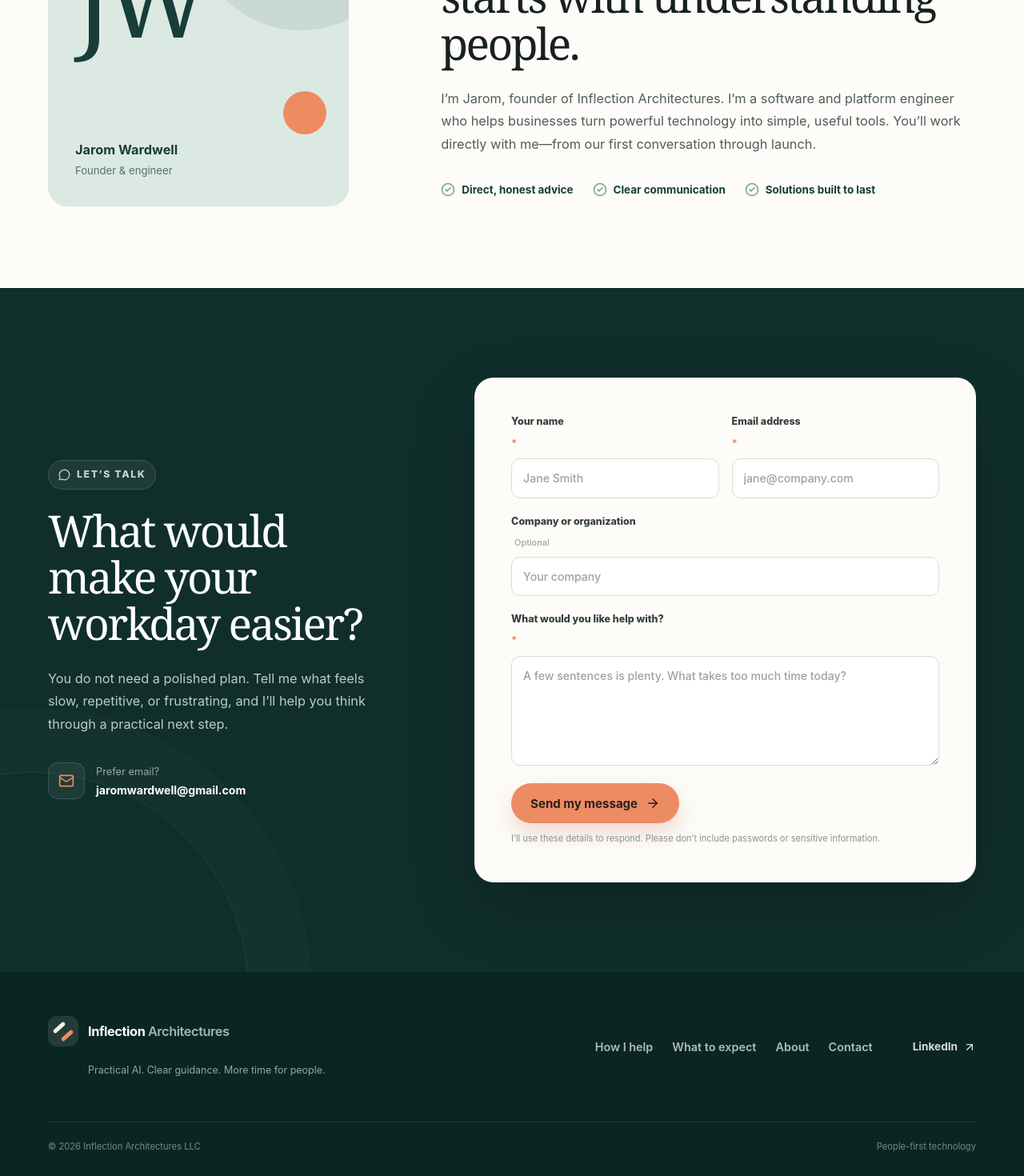
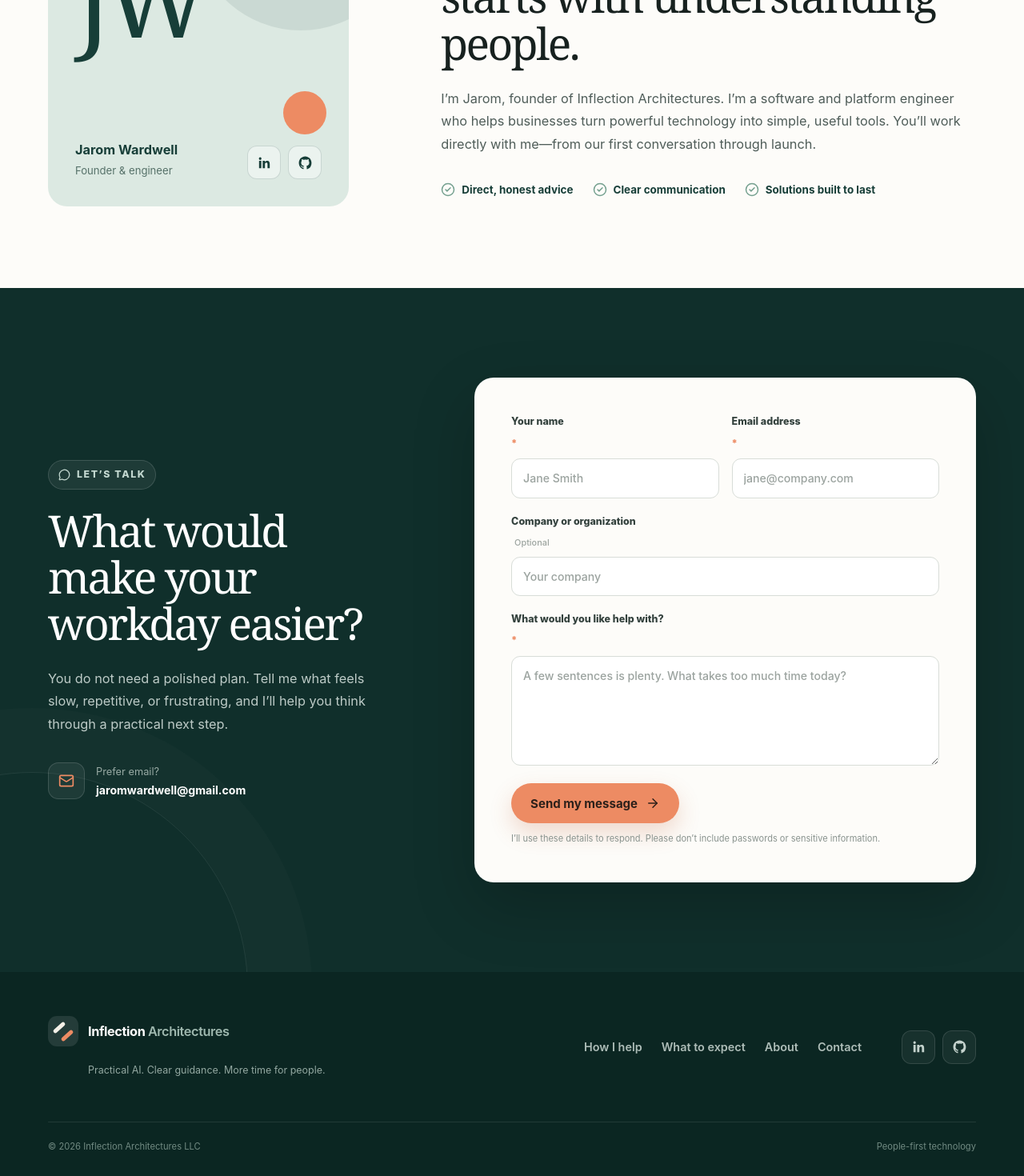
Before and after one commit to Jarom-W/iA, a React (Vite) app in the folder frontend/: page / in a window 1280 px wide. Shown: the part 3550-5020 px from the top of the page at 80% size. Built offline with nearby package versions, Linux system fonts and the light colour scheme.

Commit message:
Adding socials

```diff
--- a/frontend/src/components/Contact.tsx
+++ b/frontend/src/components/Contact.tsx
@@ -1,6 +1,12 @@
 import { useState } from "react";
 import type { FormEvent } from "react";
-import { ArrowRight, CheckCircle2, Mail, MessageCircle } from "lucide-react";
+import {
+  ArrowRight,
+  CheckCircle2,
+  Mail,
+  MessageCircle,
+} from "lucide-react";
+import { GitHubIcon, LinkedInIcon } from "./SocialIcons";
 
 type FormStatus = "idle" | "sending" | "sent" | "error";
 
@@ -34,11 +40,33 @@ export default function Contact() {
     <>
       <section id="about" className="about-section">
         <div className="container about-layout">
-          <div className="founder-card" aria-hidden="true">
+          <div className="founder-card">
             <div className="founder-initials">JW</div>
-            <div>
-              <strong>Jarom Wardwell</strong>
-              <span>Founder &amp; engineer</span>
+            <div className="founder-details">
+              <div>
+                <strong>Jarom Wardwell</strong>
+                <span>Founder &amp; engineer</span>
+              </div>
+              <div className="founder-socials" aria-label="Jarom Wardwell on social media">
+                <a
+                  href="https://www.linkedin.com/in/jarom-wardwell-9b8121214"
+                  target="_blank"
+                  rel="noreferrer"
+                  aria-label="Connect with Jarom Wardwell on LinkedIn"
+                  title="LinkedIn"
+                >
+                  <LinkedInIcon size={19} />
+                </a>
+                <a
+                  href="https://github.com/Jarom-W"
+                  target="_blank"
+                  rel="noreferrer"
+                  aria-label="View Jarom Wardwell on GitHub"
+                  title="GitHub"
+                >
+                  <GitHubIcon size={19} />
+                </a>
+              </div>
             </div>
           </div>
           <div className="about-copy">
--- a/frontend/src/components/Footer.tsx
+++ b/frontend/src/components/Footer.tsx
@@ -1,4 +1,4 @@
-import { ArrowUpRight } from "lucide-react";
+import { GitHubIcon, LinkedInIcon } from "./SocialIcons";
 
 export default function Footer() {
   return (
@@ -17,14 +17,26 @@ export default function Footer() {
           <a href="#about">About</a>
           <a href="#contact">Contact</a>
         </nav>
+        <div className="footer-socials" aria-label="Connect with Jarom Wardwell">
           <a
             href="https://www.linkedin.com/in/jarom-wardwell-9b8121214"
             target="_blank"
             rel="noreferrer"
-          className="linkedin-link"
+            aria-label="Connect with Jarom Wardwell on LinkedIn"
+            title="LinkedIn"
           >
-          LinkedIn <ArrowUpRight size={16} />
+            <LinkedInIcon size={19} />
           </a>
+          <a
+            href="https://github.com/Jarom-W"
+            target="_blank"
+            rel="noreferrer"
+            aria-label="View Jarom Wardwell on GitHub"
+            title="GitHub"
+          >
+            <GitHubIcon size={19} />
+          </a>
+        </div>
       </div>
       <div className="container footer-bottom">
         <span>© {new Date().getFullYear()} Inflection Architectures LLC</span>
--- /dev/null
+++ b/frontend/src/components/SocialIcons.tsx
@@ -0,0 +1,31 @@
+type SocialIconProps = {
+  size?: number;
+};
+
+export function LinkedInIcon({ size = 20 }: SocialIconProps) {
+  return (
+    <svg
+      aria-hidden="true"
+      viewBox="0 0 24 24"
+      width={size}
+      height={size}
+      fill="currentColor"
+    >
+      <path d="M20.45 20.45h-3.56v-5.57c0-1.33-.03-3.04-1.86-3.04-1.85 0-2.14 1.45-2.14 2.94v5.67H9.34V8.99h3.41v1.57h.05c.47-.9 1.63-1.85 3.36-1.85 3.6 0 4.27 2.37 4.27 5.46v6.28h.02ZM5.33 7.43a2.06 2.06 0 1 1 0-4.12 2.06 2.06 0 0 1 0 4.12Zm1.78 13.02H3.55V8.99h3.56v11.46Z" />
+    </svg>
+  );
+}
+
+export function GitHubIcon({ size = 20 }: SocialIconProps) {
+  return (
+    <svg
+      aria-hidden="true"
+      viewBox="0 0 24 24"
+      width={size}
+      height={size}
+      fill="currentColor"
+    >
+      <path fillRule="evenodd" d="M12 2C6.48 2 2 6.58 2 12.23c0 4.52 2.87 8.35 6.84 9.71.5.1.68-.22.68-.49l-.01-1.91c-2.78.62-3.37-1.21-3.37-1.21-.45-1.18-1.11-1.5-1.11-1.5-.91-.63.07-.62.07-.62 1 .08 1.53 1.06 1.53 1.06.9 1.57 2.35 1.12 2.92.86.09-.67.35-1.12.64-1.38-2.22-.26-4.56-1.14-4.56-5.06 0-1.12.39-2.03 1.03-2.75-.1-.26-.45-1.3.1-2.71 0 0 .84-.28 2.75 1.05A9.35 9.35 0 0 1 12 6.94c.85 0 1.7.12 2.5.35 1.9-1.33 2.74-1.05 2.74-1.05.55 1.41.2 2.45.1 2.71.64.72 1.03 1.63 1.03 2.75 0 3.93-2.34 4.79-4.57 5.04.36.32.68.94.68 1.9l-.01 2.82c0 .27.18.59.69.49A10.22 10.22 0 0 0 22 12.23C22 6.58 17.52 2 12 2Z" clipRule="evenodd" />
+    </svg>
+  );
+}
--- a/frontend/src/index.css
+++ b/frontend/src/index.css
@@ -928,22 +928,57 @@ textarea:focus-visible {
   letter-spacing: -0.08em;
 }
 
-.founder-card > div:last-child {
+.founder-details {
   position: relative;
   z-index: 2;
   display: flex;
+  align-items: flex-end;
+  justify-content: space-between;
+  gap: 20px;
+}
+
+.founder-details > div:first-child {
+  display: flex;
   flex-direction: column;
 }
 
-.founder-card strong {
+.founder-details strong {
   color: var(--forest);
   font-size: 1.02rem;
 }
 
-.founder-card span {
+.founder-details span {
   margin-top: 5px;
   color: #567169;
   font-size: 0.82rem;
+}
+
+.founder-socials,
+.footer-socials {
+  display: flex;
+  gap: 9px;
+}
+
+.founder-socials a,
+.footer-socials a {
+  display: grid;
+  width: 42px;
+  height: 42px;
+  place-items: center;
+  border-radius: 12px;
+  text-decoration: none;
+  transition: transform 180ms ease, background-color 180ms ease, color 180ms ease;
+}
+
+.founder-socials a {
+  border: 1px solid rgba(23, 62, 56, 0.16);
+  background: rgba(255, 255, 255, 0.44);
+  color: var(--forest);
+}
+
+.founder-socials a:hover {
+  transform: translateY(-2px);
+  background: var(--white);
 }
 
 .about-copy h2 {
@@ -1228,14 +1263,16 @@ textarea:focus-visible {
   color: #aebdb8;
 }
 
-.linkedin-link {
-  display: inline-flex;
-  align-items: center;
-  gap: 7px;
-  color: #d4dedb;
-  font-size: 0.85rem;
-  font-weight: 700;
-  text-decoration: none;
+.footer-socials a {
+  border: 1px solid rgba(255, 255, 255, 0.12);
+  background: rgba(255, 255, 255, 0.05);
+  color: #c4d2cd;
+}
+
+.footer-socials a:hover {
+  transform: translateY(-2px);
+  background: rgba(255, 255, 255, 0.11);
+  color: var(--white);
 }
 
 .footer-bottom {
```
Lines whose indentation alone changed are shown as unchanged.
